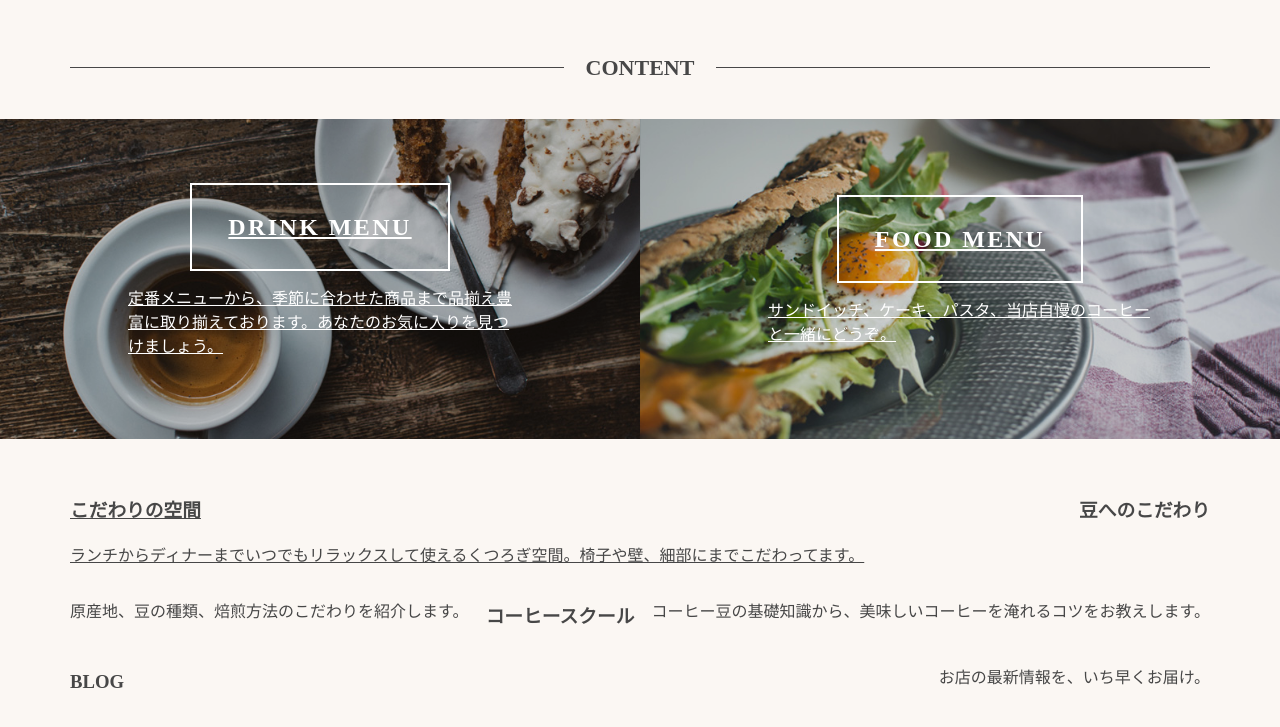
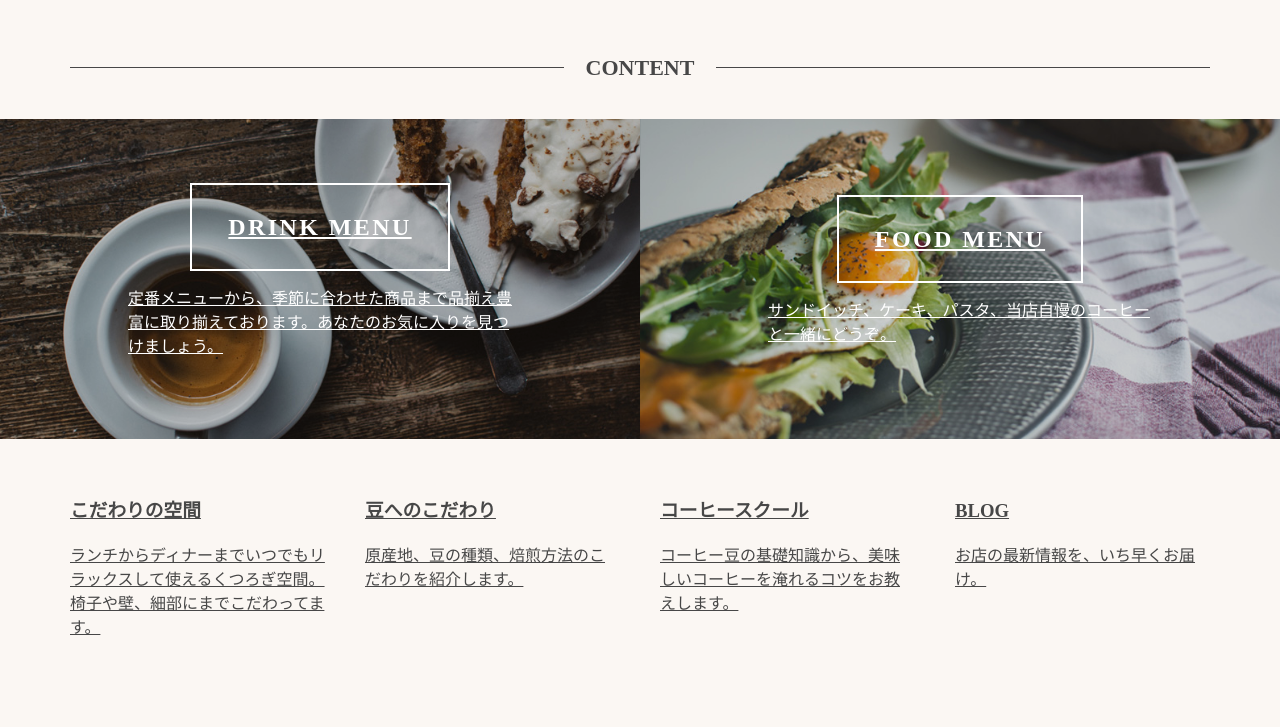
Before and after one commit to skikuchi7329/CafeHomepage, a plain HTML site: page dist/index.html in a window 1280 px wide. Shown: the part 822-1549 px from the top of the page. After the commit the page ends 1518 px from the top, so only its background shows below. Drawn offline with Linux system fonts and the light colour scheme.

Commit message:
create iconPanel.scss

```diff
--- a/dist/index.html
+++ b/dist/index.html
@@ -94,22 +94,25 @@
   </section>
   <div class="Section__item l-column">
     <div class="l-row">
-      <a href="#" class="IconPanel">
+      <a href="#" class="IconPanel l-quaterColumn">
         <h3 class="IconPanel__head">こだわりの空間</h3>
         <p class="IconPanle__body">
           ランチからディナーまでいつでもリラックスして使えるくつろぎ空間。椅子や壁、細部にまでこだわってます。
         </p>
       </a>
+      <a href="#" class="IconPanel l-quaterColumn">
         <h3 class="IconPanel__head">豆へのこだわり</h3>
         <p class="IconPanle__body">
           原産地、豆の種類、焙煎方法のこだわりを紹介します。
         </p>
       </a>
+      <a href="#" class="IconPanel l-quaterColumn">
         <h3 class="IconPanel__head">コーヒースクール</h3>
         <p class="IconPanle__body">
           コーヒー豆の基礎知識から、美味しいコーヒーを淹れるコツをお教えします。
         </p>
       </a>
+      <a href="#" class="IconPanel l-quaterColumn">
         <h3 class="IconPanel__head">BLOG</h3>
         <p class="IconPanle__body">
           お店の最新情報を、いち早くお届け。
--- a/src/scss/main.scss
+++ b/src/scss/main.scss
@@ -10,3 +10,4 @@
 @import "./components/parts/labels";
 @import "./components/overlayPanel";
 @import "./pages/index";
+@import "./components/iconPanel";
```
Also changed, not shown: src/scss/components/_iconPanel.scss (added).
